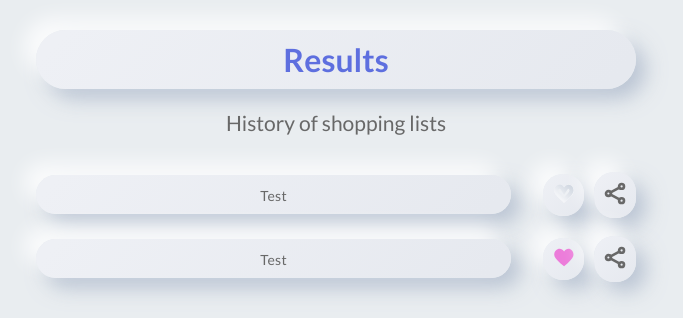
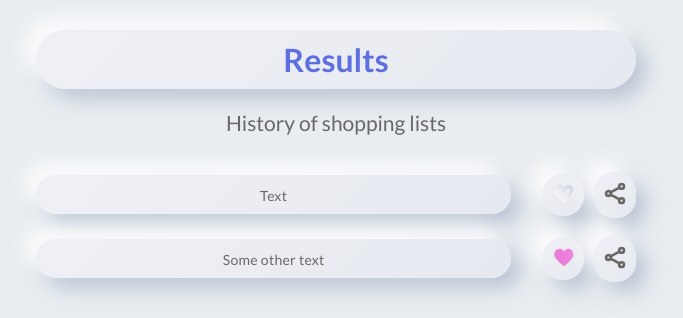
Before and after one commit to SOC-SI/soc-cheapskate-web, a React (Create React App) app: page /home in a window 1280 px wide. Shown: the top 318 px of the page, without its empty margins (304-987 px from the left). Built offline with nearby package versions, Linux system fonts and the light colour scheme.

Commit message:
List Item child text

```diff
--- a/src/pages/HomePage.jsx
+++ b/src/pages/HomePage.jsx
@@ -68,7 +68,7 @@ padding-top: 31px;
 }
 `;
 
-const ListItem = ({ isSelected }) => {
+const ListItem = ({ isSelected, children }) => {
   return (
     <div
       style={{
@@ -82,7 +82,7 @@ const ListItem = ({ isSelected }) => {
       }}
     >
       <Rectangle style={{ "margin-right": "32px" }}>
-        <Text>Test</Text>
+        <Text>{children}</Text>
       </Rectangle>
       <IconButton style={{ "margin-right": "10px" }}>
         <img
@@ -150,8 +150,8 @@ const HomePage = () => {
             gap: "17px",
           }}
         >
-          <ListItem />
-          <ListItem isSelected={true} />
+          <ListItem>Text</ListItem>
+          <ListItem isSelected={true} >Some other text</ListItem>
         </div>
 
         <FixedButton>
```
